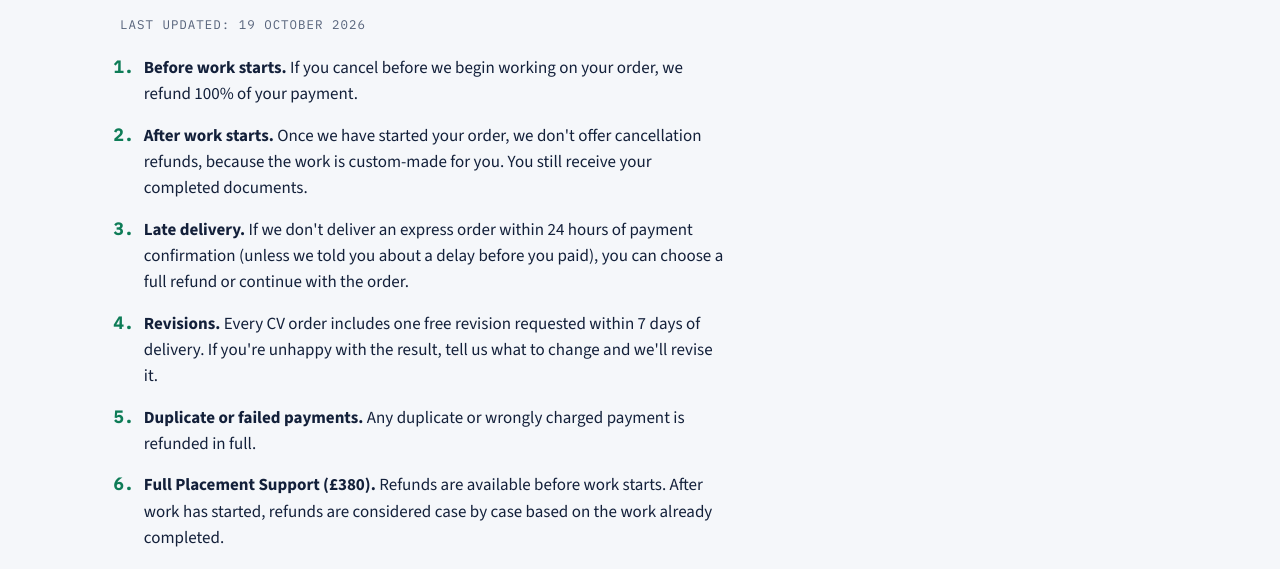
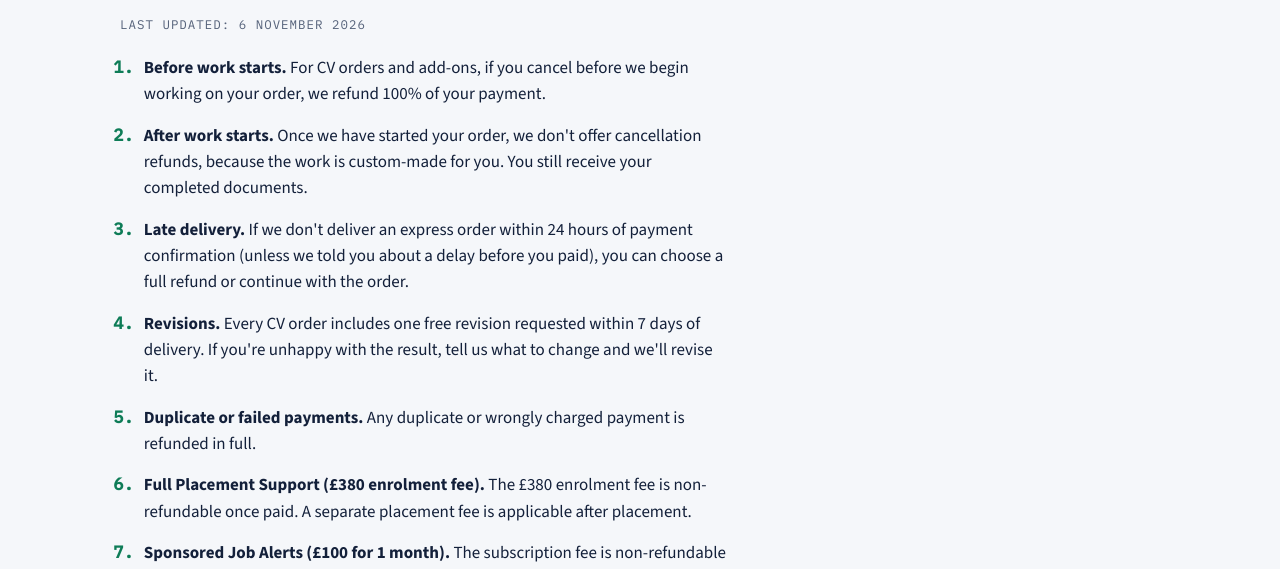
Before and after one commit to Niroshini-creator/rch-sponsor-register, a plain HTML site: page refund-policy/index.html in a window 1280 px wide. Shown: the part 225-794 px from the top of the page. Drawn offline with nearby package versions, Linux system fonts and the light colour scheme.

Commit message:
State that the £380 enrolment fee and £100 subscription are non-refundable (#80)
Claude-Session: https://claude.ai/code/session_013S4doHyxoCBvs1kXXv6RF4

Co-authored-by: Claude <noreply@anthropic.com>

```diff
--- a/refund-policy/index.html
+++ b/refund-policy/index.html
@@ -18,15 +18,17 @@
 
   <main class="doc">
     <h1>Refund &amp; Cancellation Policy</h1>
-    <p class="label">Last updated: 19 October 2026</p>
+    <p class="label">Last updated: 6 November 2026</p>
     <ol class="clauses">
-      <li><b>Before work starts.</b> If you cancel before we begin working on your order, we refund 100% of your payment.</li>
+      <li><b>Before work starts.</b> For CV orders and add-ons, if you cancel before we begin working on your order, we refund 100% of your payment.</li>
       <li><b>After work starts.</b> Once we have started your order, we don't offer cancellation refunds, because the work is custom-made for you. You still receive your completed documents.</li>
       <li><b>Late delivery.</b> If we don't deliver an express order within 24 hours of payment confirmation (unless we told you about a delay before you paid), you can choose a full refund or continue with the order.</li>
       <li><b>Revisions.</b> Every CV order includes one free revision requested within 7 days of delivery. If you're unhappy with the result, tell us what to change and we'll revise it.</li>
       <li><b>Duplicate or failed payments.</b> Any duplicate or wrongly charged payment is refunded in full.</li>
-      <li><b>Full Placement Support (£380).</b> Refunds are available before work starts. After work has started, refunds are considered case by case based on the work already completed.</li>
+      <li><b>Full Placement Support (£380 enrolment fee).</b> The £380 enrolment fee is non-refundable once paid. A separate placement fee is applicable after placement.</li>
+      <li><b>Sponsored Job Alerts (£100 for 1 month).</b> The subscription fee is non-refundable once paid.</li>
       <li><b>No outcome guarantee.</b> Our services improve your CV and applications. We cannot guarantee interviews, job offers or visa sponsorship, as these decisions are made by employers. Not receiving an interview or offer is not grounds for a refund.</li>
+      <li><b>Your legal rights.</b> Nothing in this policy affects any rights you have under applicable consumer law.</li>
       <li><b>How to request a refund.</b> Email <a href="mailto:hr@resumecraftinghub.com">hr@resumecraftinghub.com</a> or WhatsApp +91 63692 25896 with your name and payment reference.</li>
       <li><b>Refund timeline.</b> Approved refunds are processed within 5–7 business days to the original payment method. Your bank may take a few extra days to show it.</li>
     </ol>
```
Also changed, not shown: express/index.html (+3 -2 lines), terms/index.html (+2 -1 lines).
